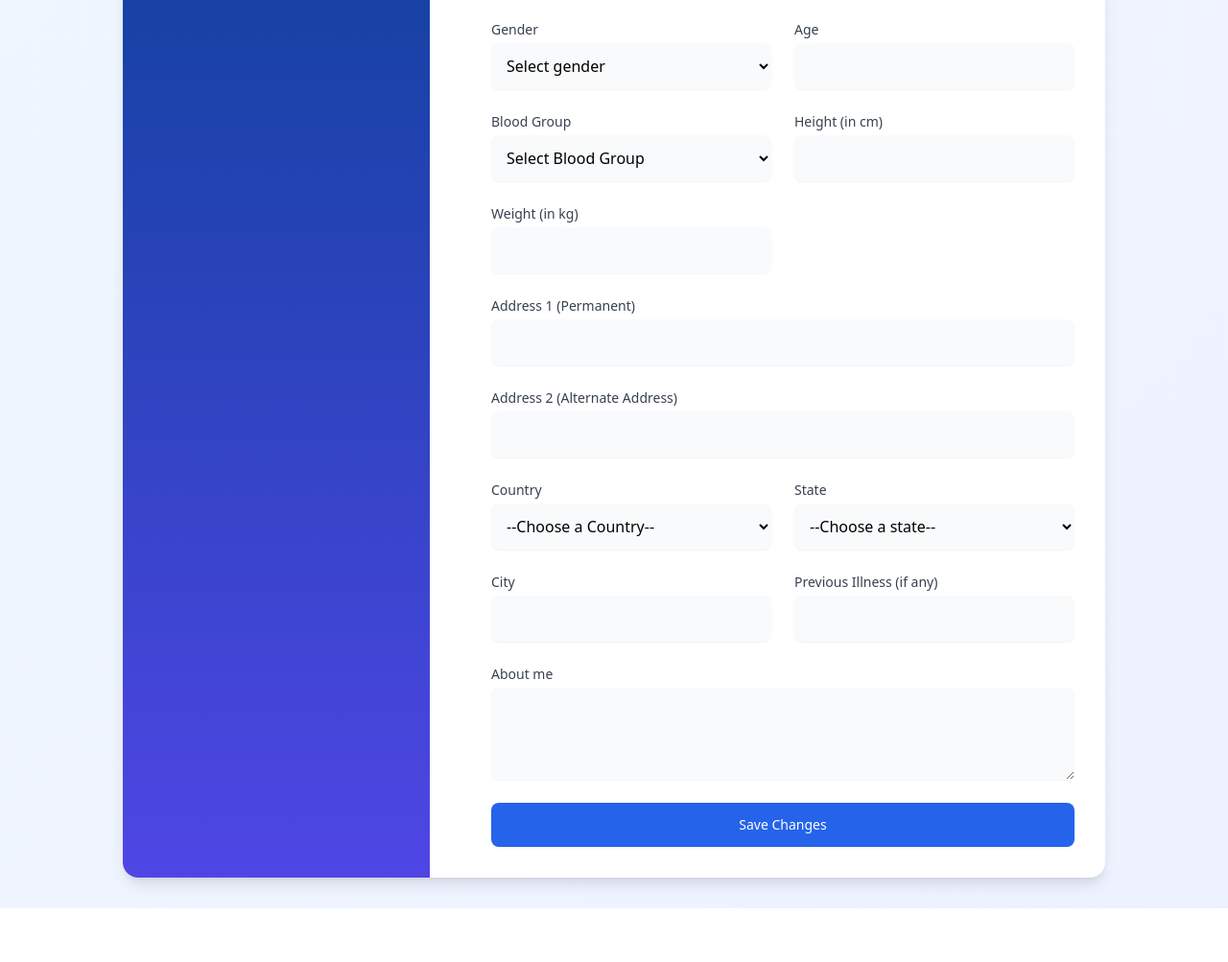
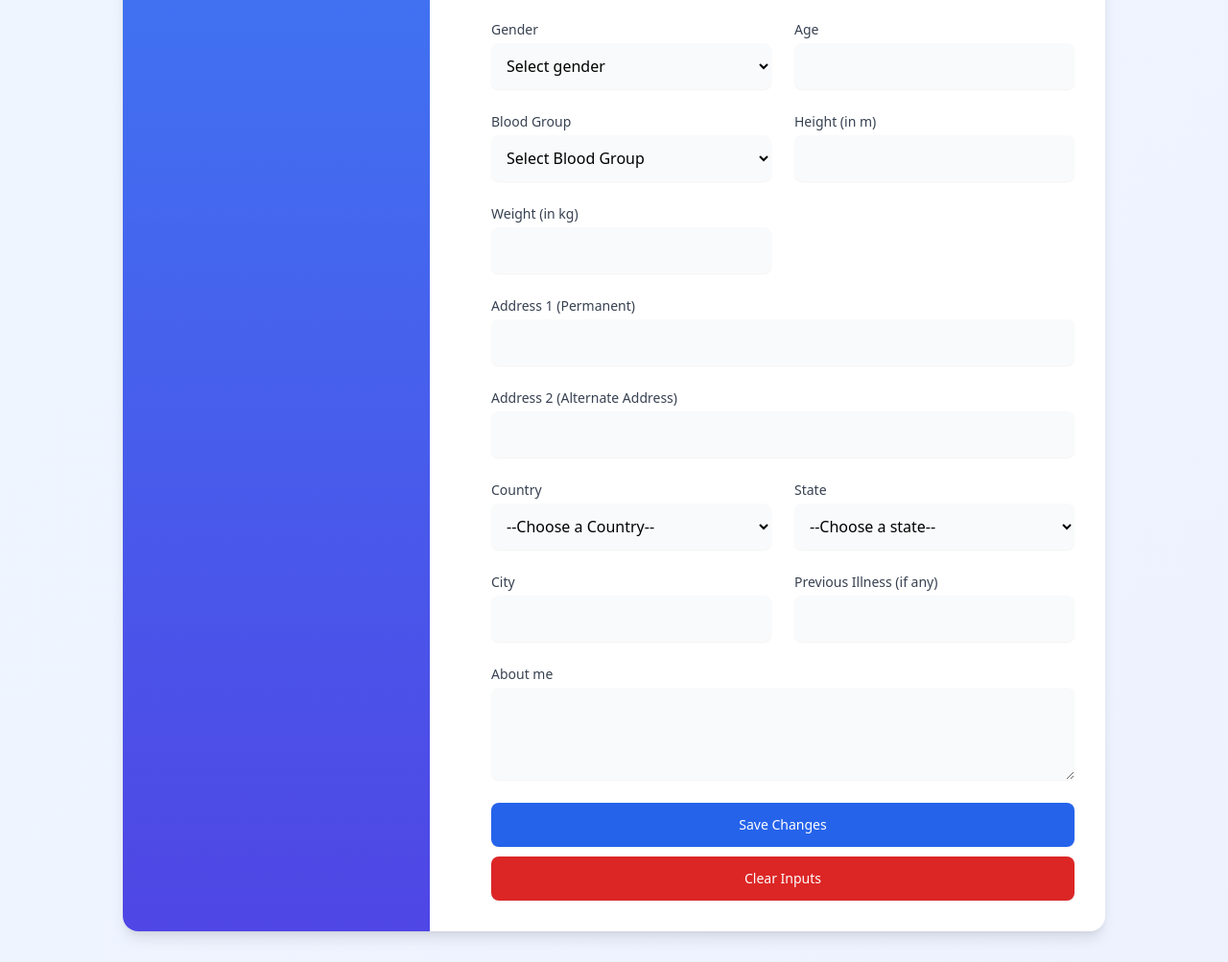
Before and after one commit to tyagishubh-collab/iblision, a website: page profile.html in a window 1280 px wide. Shown: the part 409-1412 px from the top of the page at 96% size. Before the commit the page ends 1356 px from the top, so only its background shows below. Drawn offline with nearby package versions, Linux system fonts and the light colour scheme.

Commit message:
Update profile.html

```diff
--- a/profile.html
+++ b/profile.html
@@ -5,10 +5,6 @@
     <meta name="viewport" content="width=device-width, initial-scale=1.0">
     <link href="https://cdn.jsdelivr.net/npm/tailwindcss@2.2.19/dist/tailwind.min.css" rel="stylesheet">
     <link rel="stylesheet" href="https://cdnjs.cloudflare.com/ajax/libs/font-awesome/6.0.0-beta3/css/all.min.css" integrity="sha384-k6RqeWeci5ZR/Lv4MR0sA0FfDOMeN4os4N1N4+Wp3pryP4Ur93dJt6fbwXDXz0p5" crossorigin="anonymous">
-    <style>.from-blue-500 {
-      --tw-gradient-from: #00408a;
-      --tw-gradient-stops: var(--tw-gradient-from), var(--tw-gradient-to, rgba(59, 130, 246, 0));
-  }</style>
     <title>Mandatory Form</title>
 </head>
 <body>
@@ -114,7 +110,7 @@
                 </div>
 
                 <div>
-                    <label class="block text-sm font-medium text-gray-700 font-montserrat">Height (in cm)</label>
+                    <label class="block text-sm font-medium text-gray-700 font-montserrat">Height (in m)</label>
                     <input type="text" name="height" required class="mt-1 block w-full rounded-lg border-gray-300 shadow-sm focus:border-blue-500 focus:ring-blue-500 bg-gray-50 p-3" />
                 </div>
 
@@ -219,6 +215,10 @@
                       <button type="submit" class="w-full flex justify-center py-3 px-4 border border-transparent rounded-lg shadow-sm text-sm font-medium text-white bg-blue-600 hover:bg-blue-700 focus:outline-none focus:ring-2 focus:ring-offset-2 focus:ring-blue-500 font-montserrat">
                         Save Changes
                       </button>
+
+                      <div onclick="clearInputs()" style="margin-top: 10px; cursor: pointer;" class="w-full flex justify-center py-3 px-4 border border-transparent rounded-lg shadow-sm text-sm font-medium text-white bg-red-600 hover:bg-red-700 focus:outline-none focus:ring-2 focus:ring-offset-2 focus:ring-blue-500 font-montserrat">
+                        Clear Inputs
+                      </div>
                     </div>
                   </form>
                 </div>
@@ -284,6 +284,11 @@
                   reader.readAsDataURL(file);
                 }
               }
+
+              function clearInputs(){
+                localStorage.clear();
+                location.reload();
+              }
             </script>
         </body>
     </html>
```
